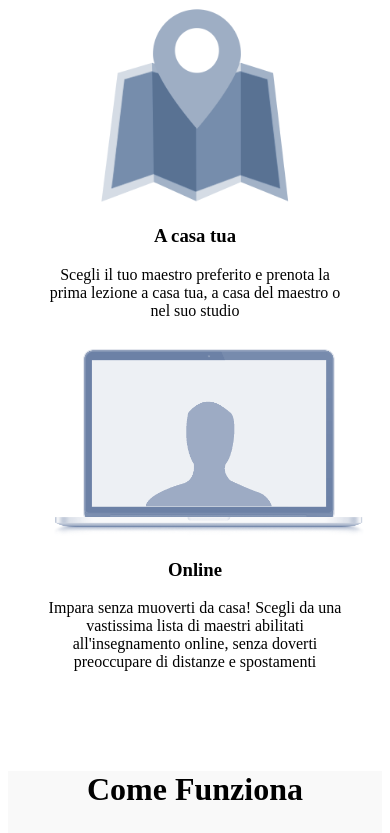
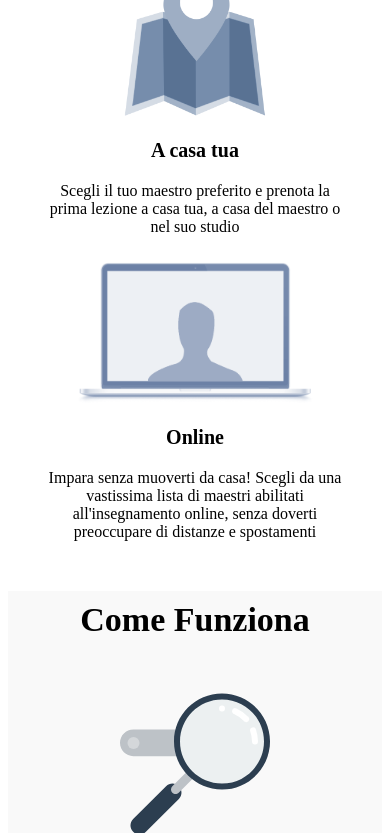
Before and after one commit to petrescuandreea/html-css-resp-wannabe, a plain HTML site: page index.html in a window 390 px wide. Shown: the part 152-985 px from the top of the page. Drawn offline with Linux system fonts and the light colour scheme.

Commit message:
common rules

```diff
--- a/style.css
+++ b/style.css
@@ -75,11 +75,11 @@ img {
 
 
 /* responsive version < 420px  */
-
-@media all and (max-width: 420px) {
+@media all and (max-width: 419px) {
 
   .row {
     width: 300px;
+    margin-top: 50px;
   }
 
   /* BLOCCO LEZIONI */
@@ -111,4 +111,23 @@ img {
     margin-top: 40px;
   }
 
+  #why .row img {
+    padding: 15px;
+  }
+
+
+  /* COMMON */
+  h1 {
+    font-size: 34px;
+    padding-top: 10px;
+  }
+
+  h3 {
+    font-size: 20px;
+  }
+
+  img {
+    height: 150px;
+  }
+
 }
```
